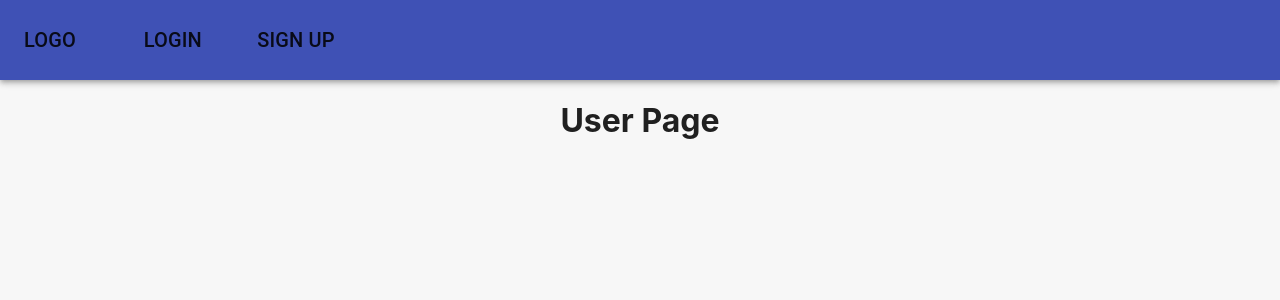
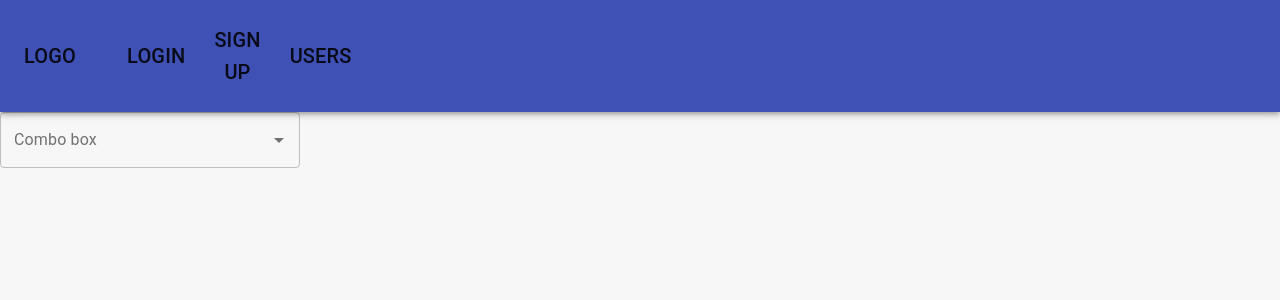
Before and after one commit to RezzaDanialitt440/react-login-client, a React (Create React App) app: page /users in a window 1280 px wide. Shown: the top 300 px of the page. Built offline with nearby package versions, Linux system fonts and the light colour scheme; no server answers.

Commit message:
finished users page

```diff
--- a/package.json
+++ b/package.json
@@ -4,6 +4,7 @@
   "private": true,
   "dependencies": {
     "@material-ui/core": "^4.11.0",
+    "@material-ui/lab": "^4.0.0-alpha.56",
     "@testing-library/jest-dom": "^5.11.5",
     "@testing-library/react": "^11.1.0",
     "@testing-library/user-event": "^12.1.10",
--- a/src/components/Nav.js
+++ b/src/components/Nav.js
@@ -1,8 +1,20 @@
-import React from "react";
+import React, {useState, useEffect} from "react";
 import { Link } from "react-router-dom";
 import {  AppBar, Toolbar, Button, Typography  } from '@material-ui/core'
 
 const Nav = () => {
+
+
+  //hide or show Users page link
+  const isAuthenticated = true
+
+
+  useEffect(() => {
+    console.log("OnInit");
+
+  }, []);
+
+  // setIsAuthenticated(true)
 
   const navStyle = {
     textDecoration: 'none'
@@ -26,6 +38,13 @@ const Nav = () => {
                 <Typography variant="h6">Sign Up</Typography>
             </Button>
           </Link>
+          {isAuthenticated &&
+          (<Link style={navStyle} to="/users">
+            <Button size="large">
+                <Typography variant="h6">Users</Typography>
+            </Button>
+          </Link>)}
+
         </ul>
         </Toolbar>
       </AppBar>
--- a/src/components/Register.js
+++ b/src/components/Register.js
@@ -28,7 +28,7 @@ const { register, handleSubmit, reset } = useForm();
     setOpen(false);
   };
 
-  const onSubmit = async (data) => {
+  const onSubmit = (data) => {
     axios
       .post("http://localhost:4000/api/auth/register", data)
       .then((resp) => {
--- a/src/components/User.js
+++ b/src/components/User.js
@@ -1,9 +1,39 @@
-import React from 'react';
+import React, { useState,useEffect} from 'react';
+import TextField from "@material-ui/core/TextField";
+import { Autocomplete } from '@material-ui/lab';
+import axios from 'axios'
 
 
 const UserPage = () => {
+
+    const [usernames, setUsernames] = useState([]);
+
+    useEffect(() => {
+        console.log("OnInit");
+        getUsername();
+      }, []);
+
+    const getUsername = () => {
+        const token = sessionStorage.getItem('token')
+        axios.get('http://localhost:4000/api/users/', {
+            headers: {
+              Authorization: token //the token is a variable which holds the token
+            }
+           }).then((resp) => {
+            setUsernames(resp.data)
+           })
+    }
+
     return (
-        <h1>User Page</h1>
+        <Autocomplete
+        id="combo-box-demo"
+        options={usernames}
+        getOptionLabel={(option) => option.name}
+        style={{ width: 300 }}
+        renderInput={(params) => (
+          <TextField {...params} label="Combo box" variant="outlined" />
+        )}
+      />
      );
 }
 
```
Also changed, not shown: 1 other file (tests, documents, lock files or other folders).
